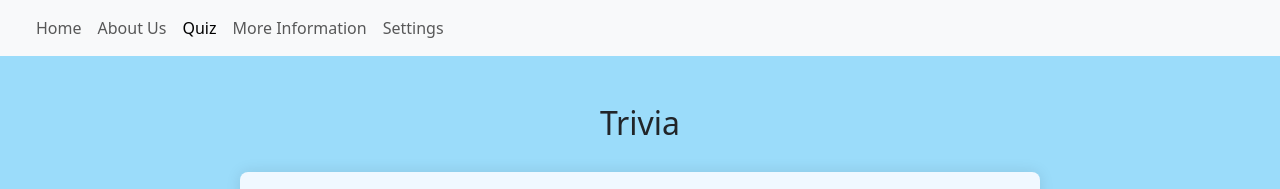
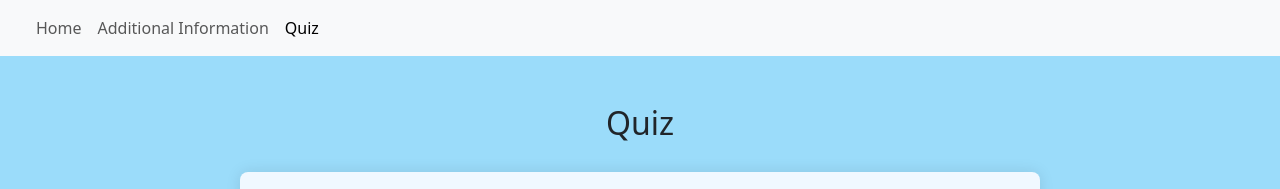
Before and after one commit to BlueSkiesPirate/hackaton-project, a plain HTML site: page quiz.html in a window 1280 px wide. Shown: the top 189 px of the page. Drawn offline with nearby package versions, Linux system fonts and the light colour scheme.

Commit message:
Add files via upload

```diff
--- a/quiz.html
+++ b/quiz.html
@@ -20,26 +20,20 @@
           <div class="collapse navbar-collapse" id="navbarNav">
             <ul class="navbar-nav">
               <li class="nav-item">
-                <a class="nav-link" aria-current="page" href="index.html">Home</a>
+                <a class="nav-link" href="index.html">Home</a>
               </li>
               <li class="nav-item">
-                <a class="nav-link" href="aboutUs.html">About Us</a>
+                <a class="nav-link" href="moreInfo.html">Additional Information</a>
               </li>
               <li class="nav-item">
-                <a class="nav-link active" href="quiz.html">Quiz</a>
-              </li>
-              <li class="nav-item">
-                <a class="nav-link" href="moreInfo.html">More Information</a>
-              </li>
-              <li class="nav-item">
-                <a class="nav-link" href="settings.html">Settings</a>
+                <a class="nav-link active" aria-current="page"href="quiz.html">Quiz</a>
               </li>
             </ul>
           </div>
         </div>
       </nav>
       <div class="container mt-5">
-        <h2 class="text-center">Trivia</h2>
+        <h2 class="text-center">Quiz</h2>
         <div class=" text-center mt-6" id="quiz_container">
             <!-- Questions displayed -->
         </div>
--- a/quiz.js
+++ b/quiz.js
@@ -26,7 +26,7 @@ const questions = [
         image: "Quiz_Img/pexels-catherinesheila-2409022.jpg",
         options: ["1 million tons", "8 million tons", "15 million tons", "30 million tons"],
         correct_answer: "8 million tons",
-        feedback: "It is estimated that 8 million tons of plastic waste enter the ocean each year."
+        feedback: "It is estimated that 8 million tons of plastic waste enter the ocean each year. <ol>We can reduce this through:</ol> <li>Using reusable items</li> <li>Reducing the use of single-use plastics</li>"
     },
     {
         image: "Quiz_Img/pexels-npandey-2446439.jpg",
```
